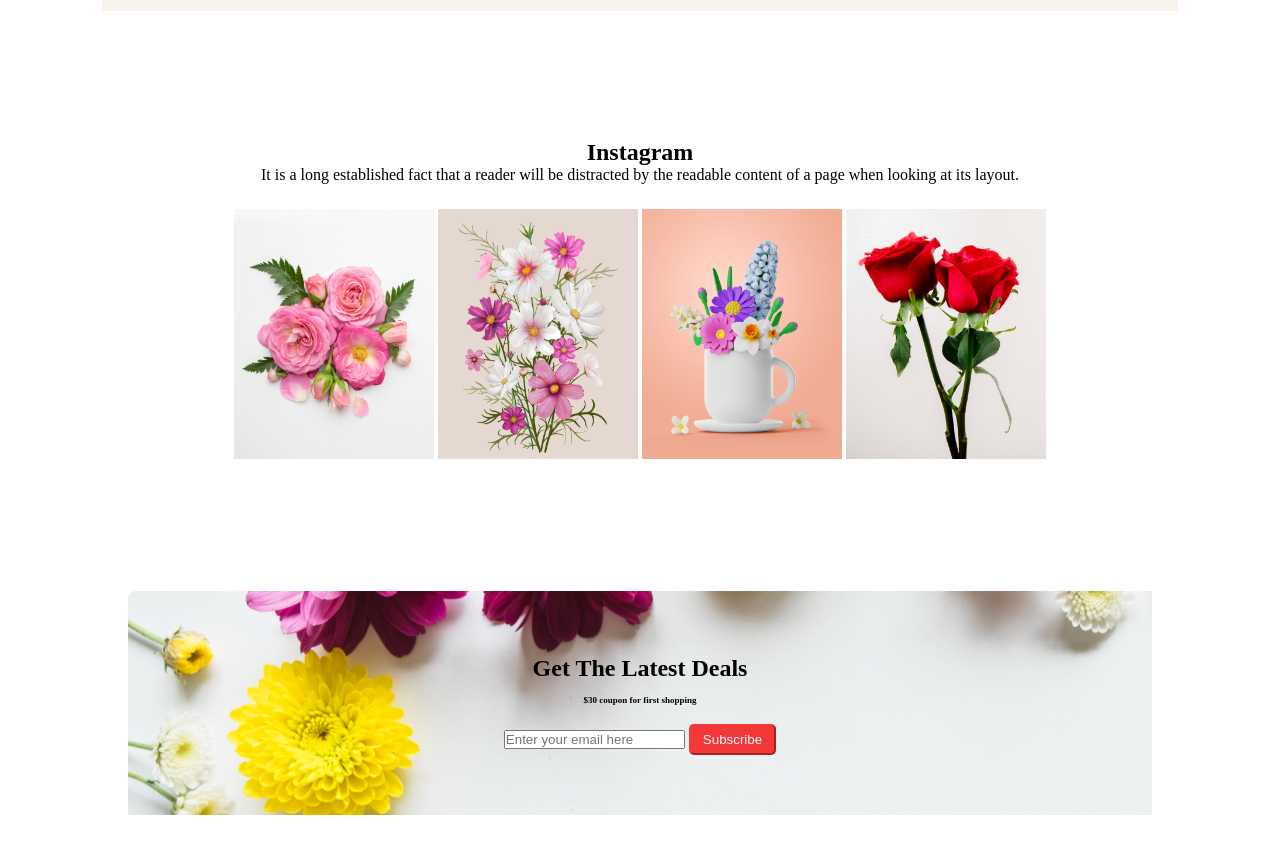
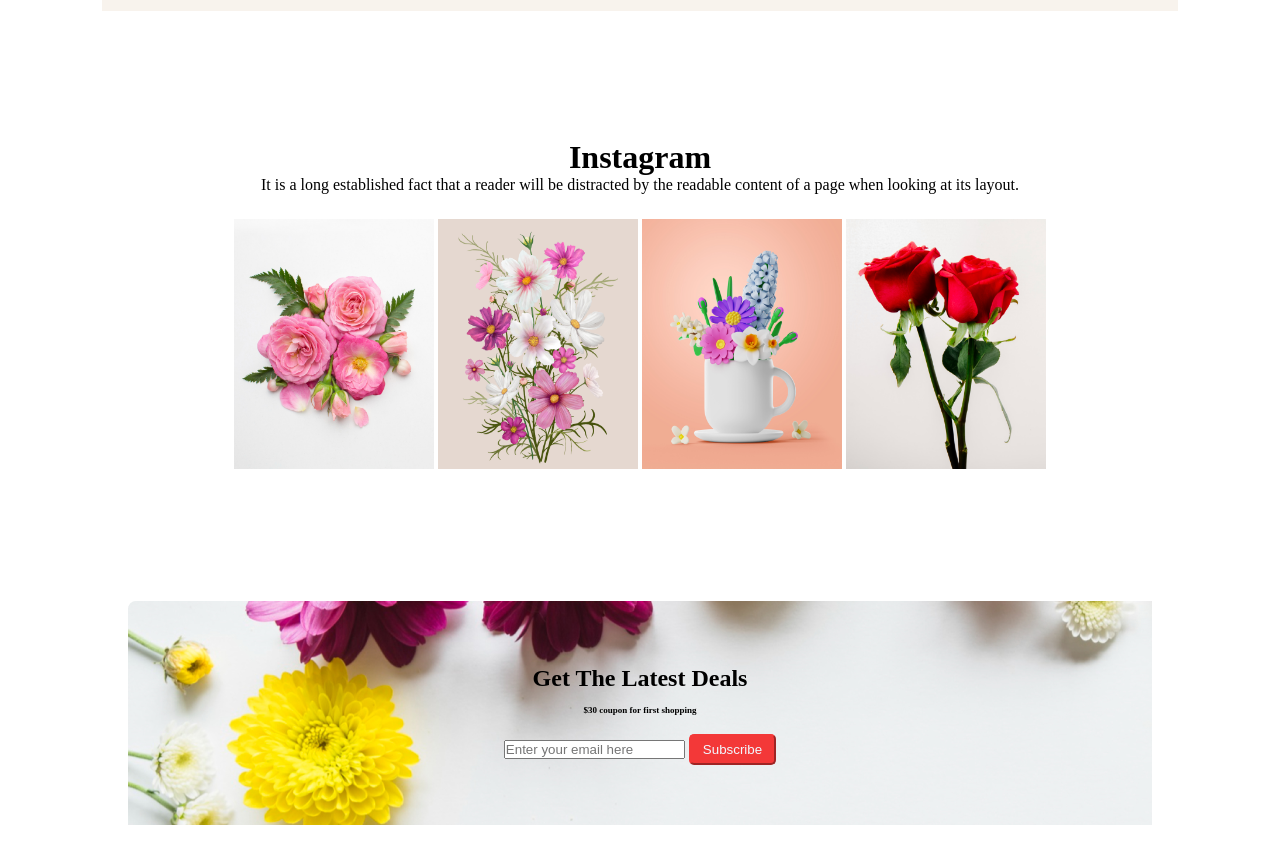
Before and after one commit to redowan-hridoy/flower-shop-assignment, a plain HTML site: page index.html in a window 1280 px wide. Shown: the part 1940-2803 px from the top of the page. Drawn offline with Linux system fonts and the light colour scheme.

Commit message:
correction doned

```diff
--- a/index.html
+++ b/index.html
@@ -92,7 +92,7 @@
             </div>
             <div>
                 <div class="instra">
-                    <h1>Instagram</h1>
+                    <h1 class="ihead">Instagram</h1>
                     <p>It is a long established fact that a reader will be distracted by the readable content of a page when looking at its layout.</p>
                 </div>
             </div>
--- a/style.css
+++ b/style.css
@@ -119,6 +119,9 @@
 .dealhead{
     font-size: xx-large;
 }
+.ihead{
+    font-size: xx-large;
+}
 .instra{
     text-align: center;
     padding: 2%;
```
